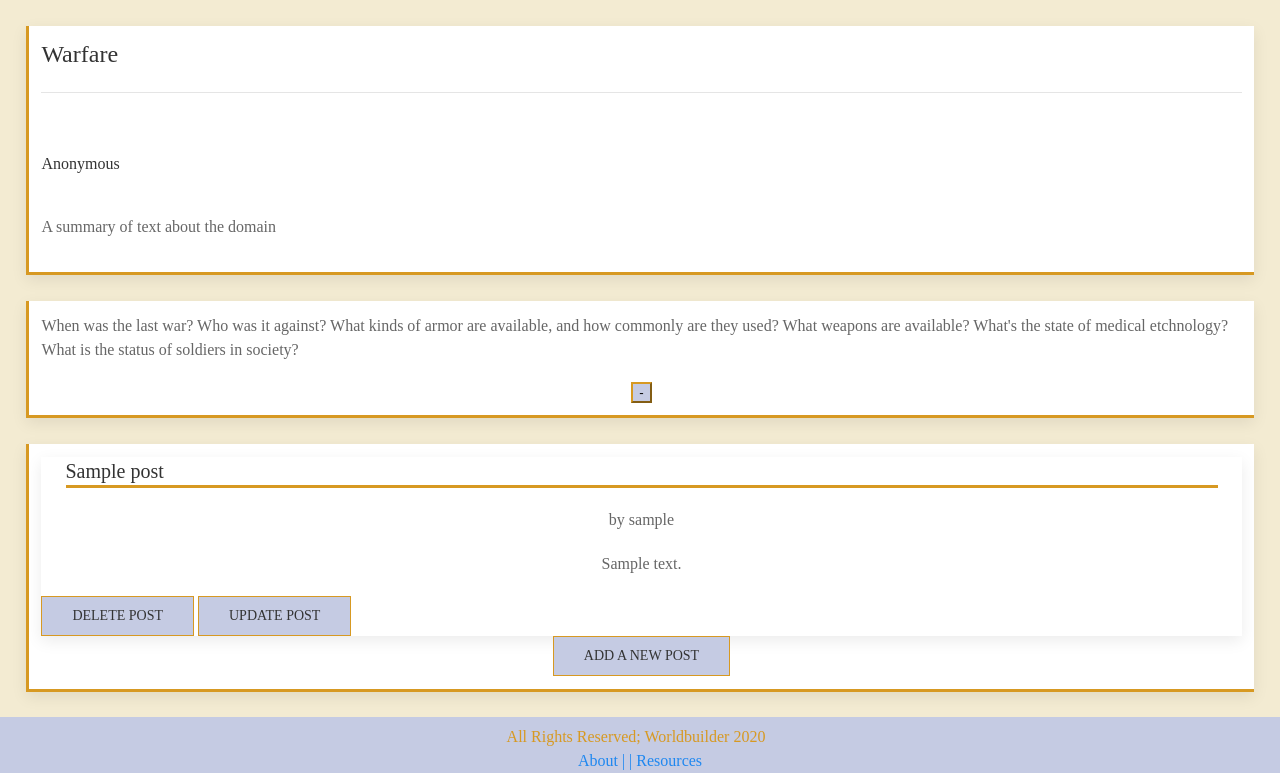
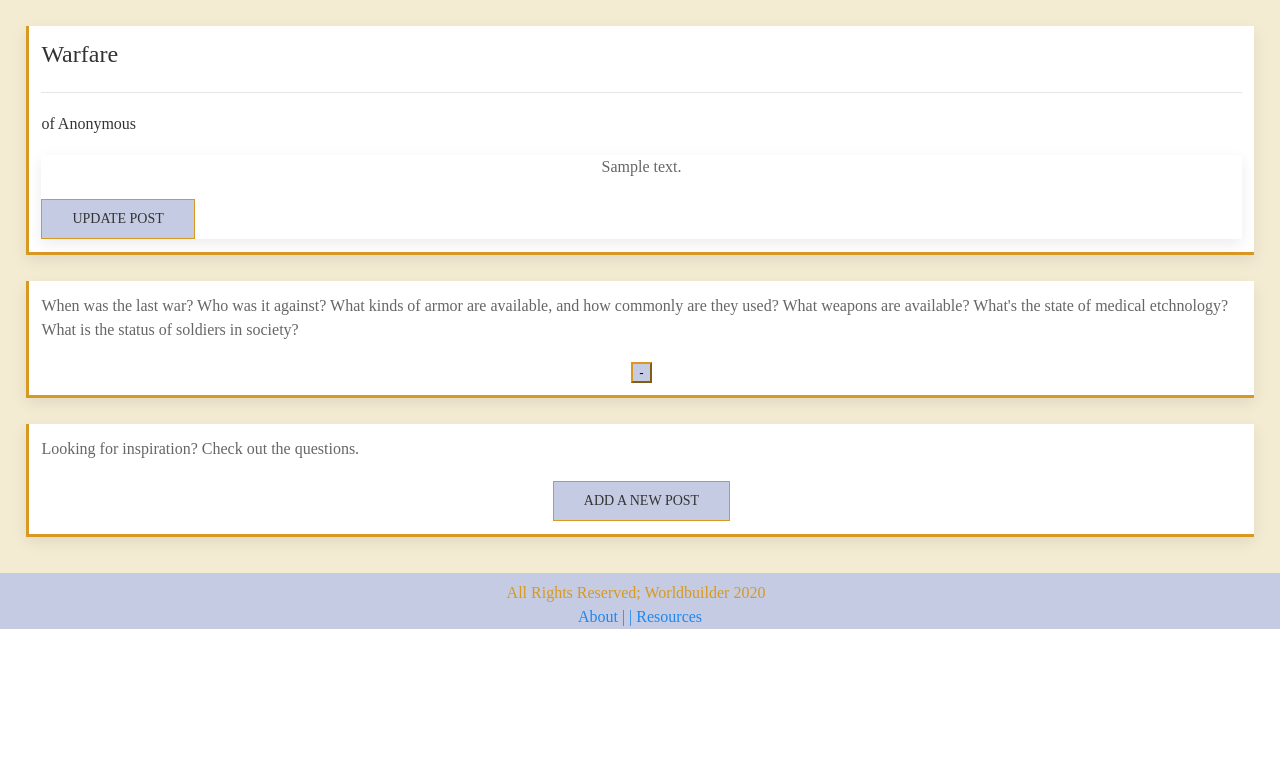
Before and after one commit to mcerritos/worldbuilder, a Django app: page /Anonymous/warfare/ in a window 1280 px wide; the page is wider, and only the part inside the window is pictured. Shown: the part 171-944 px from the top of that part. After the commit the page ends 800 px from the top of that part, so only its background shows below. Run offline with Django 3.2, Linux system fonts and the light colour scheme; a user stored in the database is signed in; data comes from the database, SQL or seed files in the repository; tables that the repository leaves empty hold one stand-in row (values such as "Sample post"); some libraries are stand-ins or nearby versions; some web fonts are replaced.

Commit message:
adds ability to edit summary on all domains

```diff
--- a/axis/static/javascript/main.js
+++ b/axis/static/javascript/main.js
@@ -32,11 +32,31 @@ function setPostId (event) {
     postId = postId.replace('p','');
     document.postUpdateForm.action = `/culture/post/${postId}/update`
     // these functions get the information from the page and load it into the document
-    let formtitle = document.querySelector('#id_title');
+    let formtitle = document.querySelector('#title');
     let formtext = document.querySelector('#updateText');
     formtitle.value = document.querySelector('h4[class*="' + postId +'"]').textContent;
     formtext.value = document.querySelector('p[class*="' + postId +'"]').textContent;
 }
+//// update the summary
+let summaryId;
+let allUpdateSummaryButtons = document.querySelectorAll(".openUpdateSummary");
+allUpdateSummaryButtons.forEach( (ele) => {
+	ele.addEventListener('click', setSummaryId);
+});
+// update route on modal
+function setSummaryId (event) {
+    summaryId = event.target.getAttribute('data-summaryid');
+    console.log(summaryId);
+    document.summaryUpdateForm.action = `/culture/post/${summaryId}/update`
+    // these functions get the information from the page and load it into the document
+    let formtext = document.querySelector('#updateSummaryText');
+    formtext.value = document.querySelector('p[class*="' + summaryId +'"]').textContent;
+}
+
+
+
+
+
 
 // toggle questions
 let questions = document.getElementById('questions')
--- a/axis/templates/domain.html
+++ b/axis/templates/domain.html
@@ -15,7 +15,7 @@
                 <p class=".uk-card-title uk-flex uk-flex-center uk-flex-middle"> by {{ post.author }} </p>
                 <p class="uk-flex uk-flex-center uk-flex-middle p{{post.pk}}">{{ post.text }}</p>
                 {% if user.username == post.author.username %}
-                    <a href="/post/{{post.pk}}/delete" class="buttons uk-button uk-button-default">Delete Post</a>
+                    <a href="/{{domain}}/post/{{post.pk}}/delete" class="buttons uk-button uk-button-default">Delete Post</a>
                     <a uk-toggle="target: #update-post" class="buttons uk-button uk-button-default openUpdatePost"
                      data-postid="{{post.pk}}" >Update Post</a>
                 {% endif %}
@@ -48,8 +48,8 @@
         <div class="uk-modal-dialog uk-modal-body" id="postUpdateDiv">
             <form name="postUpdateForm" action="{% url 'profile'}" method="POST">
             {% csrf_token %}
-                <label for="id_title">Title:</label><br>
-                <input type="text" id="id_title" name="title"><br>
+                <label for="title">Title:</label><br>
+                <input type="text" id="title" name="title"><br>
                 <label for="text">Text:</label><br>
                 <textarea rows="20" cols="30" maxlength="500" id="updateText" name="text"></textarea><br><br>
                 <label for="id_position">Position:</label>
@@ -64,14 +64,24 @@
         </div>
     </div>
 
-        <!-- {% if user.is_authenticated %}
-    <div class=".uk-card uk-card-default card">
-        <h5 class="uk-flex uk-flex-center uk-flex-middle">Questions</h5>
-        {% for question in questions %}
-            <p class="uk-flex uk-flex-center uk-flex-middle"> Description: {{ question.text }}</p>
-        {% endfor %}
+    <div id="update-summary" uk-modal>
+        <div class="uk-modal-dialog uk-modal-body" id="postUpdateDiv">
+            <form name="summaryUpdateForm" action="{% url 'profile'}" method="POST">
+            {% csrf_token %}
+                <label for="title">Title:</label><br>
+                <input type="text" id="title" name="title" value="Summary"><br>
+                <label for="text">Text:</label><br>
+                <textarea rows="20" cols="30" maxlength="500" id="updateSummaryText" name="text"></textarea><br><br>
+                <label for="id_position">Position:</label>
+                <select name="position" id="id_position">
+                    <option value="Sum">Summary</option>
+                    <option value="Shd">Section Header</option>
+                    <option value="Ssc" selected="">Subsection</option>
+                </select>
+            <input type="submit" class="btn buttons" id="updatePostButton">
+            </form>
+            {% if error_message %}<p class="red-text">{{ error_message }}</p>{% endif %}
+        </div>
     </div>
-    {% endif %} -->
-
 
 {% endblock %}
--- a/axis/templates/domains/warfare.html
+++ b/axis/templates/domains/warfare.html
@@ -1,9 +1,16 @@
 {% extends 'domain.html' %}
 {% block specific %}
     <div class=".uk-card uk-card-default card">
-        <h3 id="domainHeader">Warfare</h5> <hr />
-        <h5 id="projectSubtitle">{{current_project.name}}</h5>
-        <p>A summary of text about the domain</p>
+        <h3 id="domainHeader">Warfare</h5>
+        <hr />
+        <h5 class="projectSubtitle">of {{current_project.name}}</h5>
+        {% for summary in summaries %}
+        <div class=".uk-card uk-card-default post {{summary.position}}">
+            <p class="uk-flex uk-flex-center uk-flex-middle p{{summary.pk}}">{{ summary.text }}</p>
+            <a uk-toggle="target: #update-summary" class="buttons uk-button uk-button-default openUpdateSummary"
+                data-summaryid="{{summary.pk}}">Update Post</a>
+        </div>
+        {% endfor %}
     </div>
 
 {% if user.is_authenticated %}
--- a/axis/views.py
+++ b/axis/views.py
@@ -88,53 +88,57 @@ def culture(request, project_name):
 
   post_form = PostForm()
   context = {'questions' : questions, 'posts': posts,
-  'summaries': summaries, 'post_form': post_form, 'current_project': project_id,}
+  'summaries': summaries, 'post_form': post_form, 'current_project': project_id, 'domain': "culture"}
   return render(request, 'domains/culture.html', context )
 
 def government(request, project_name):
   project_id = getCurrentProject(request, project_name)
   gov = Government.objects.get(project=project_id)
   questions = Question.objects.filter(government=gov).all()
-  posts = Post.objects.filter(government=gov).all()
+  summaries = Post.objects.filter(government=gov).filter(position="Sum")
+  posts = Post.objects.filter(government=gov).filter(position="Ssc")
 
   if request.method == 'POST':
     handlePost(request, gov, "government")
 
   post_form = PostForm()
-  context = {'questions' : questions, 'posts': posts, 'post_form': post_form, 'current_project': project_id}
+  context = {'questions' : questions, 'posts': posts, 'summaries': summaries, 'post_form': post_form, 'current_project': project_id, 'domain': "government"}
   return render(request, 'domains/government.html', context)
 
 def history(request, project_name):
   project_id = getCurrentProject(request, project_name)
   hist = History.objects.get(project=project_id)
   questions = Question.objects.filter(history=hist).all()
-  posts = Post.objects.filter(history=hist).all()
+  summaries = Post.objects.filter(history=hist).filter(position="Sum")
+  posts = Post.objects.filter(history=hist).filter(position="Ssc")
 
   if request.method == 'POST':
     handlePost(request, hist, "history")
 
   post_form = PostForm()
-  context = {'questions' : questions, 'posts': posts, 'post_form': post_form, 'current_project': project_id}
+  context = {'questions' : questions, 'posts': posts, 'summaries': summaries, 'post_form': post_form, 'current_project': project_id, 'domain': "history"}
   return render(request, 'domains/history.html', context)
 
 def religion(request, project_name):
   project_id = getCurrentProject(request, project_name)
   r = Religion.objects.get(project=project_id)
   questions = Question.objects.filter(religion=r).all()
-  posts = Post.objects.filter(religion=r).all()
+  summaries = Post.objects.filter(religion=r).filter(position="Sum")
+  posts = Post.objects.filter(religion=r).filter(position="Ssc")
 
   if request.method == 'POST':
     handlePost(request, r, "religion")
 
   post_form = PostForm()
-  context = {'questions' : questions, 'posts': posts, 'post_form': post_form, 'current_project': project_id}
+  context = {'questions' : questions, 'posts': posts,'summaries': summaries, 'post_form': post_form, 'current_project': project_id, 'domain': "religion"}
   return render(request, 'domains/religion.html', context )
 
 def geography(request, project_name):
   project_id = getCurrentProject(request, project_name)
   geo = Geography.objects.get(project=project_id)
   questions = Question.objects.filter(geography=geo).all()
-  posts = Post.objects.filter(geography=geo).all()
+  summaries = Post.objects.filter(geography=geo).filter(position="Sum")
+  posts = Post.objects.filter(geography=geo).filter(position="Ssc")
 
   if request.method == 'POST' and request.FILES:
     data = {'user':request.user,'project': project_id, 'domain': "Geography"}
@@ -150,20 +154,21 @@ def geography(request, project_name):
   post_form = PostForm()
   picture_form = PictureForm(initial={'user':request.user,'project': project_id})
   pictures= Picture.objects.filter(project=project_id).filter(domain="Geography")
-  context = {'questions' : questions, 'posts': posts, 'post_form': post_form, 'current_project': project_id, 'picture_form': picture_form, 'pictures': pictures }
+  context = {'questions' : questions, 'posts': posts, 'summaries': summaries, 'post_form': post_form, 'current_project': project_id, 'picture_form': picture_form, 'pictures': pictures, 'domain': "geography"}
   return render(request, 'domains/geography.html', context)
 
 def warfare(request, project_name):
   project_id = getCurrentProject(request, project_name)
   w = Warfare.objects.get(project=project_id)
   questions = Question.objects.filter(warfare=w).all()
-  posts = Post.objects.filter(warfare=w).all()
+  summaries = Post.objects.filter(warfare=w).filter(position="Sum")
+  posts = Post.objects.filter(warfare=w).filter(position="Ssc")
 
   if request.method == 'POST':
     handlePost(request, w, "warfare")
 
   post_form = PostForm()
-  context = {'questions' : questions, 'posts': posts, 'post_form': post_form, 'current_project': project_id}
+  context = {'questions' : questions, 'posts': posts, 'summaries': summaries, 'post_form': post_form, 'current_project': project_id, 'domain': "warfare"}
   return render(request, 'domains/warfare.html', context )
 
 ################################### auth routes
@@ -202,7 +207,9 @@ def profile(request):
   else:
     project_form = ProjectForm()
 
-  return render(request, 'registration/profile.html', { 'projects': projects, 'project_form': project_form, 'error_message': error_message, 'current_project': project_id, 'pictures':pictures })
+  context= { 'projects': projects, 'project_form': project_form, 'error_message': error_message, 'current_project': project_id, 'pictures':pictures };
+
+  return render(request, 'registration/profile.html', context )
 
 @login_required
 def project_delete(request, project_id):
@@ -231,18 +238,23 @@ def project_update(request, project_id):
 ##################### post delete and update
 
 @login_required
-def post_delete(request, post_id):
+def post_delete(request, domain, post_id):
+  project_id = getCurrentProject(request, "placeholder")
   ## post author is user.request
   this_post = Post.objects.get(id=post_id)
   if (this_post.author == request.user):
     Post.objects.get(id=post_id).delete()
 
-  return redirect('profile')
+  return redirect(domain, project_id)
 
 @login_required
 def post_update(request, domain, post_id):
   project_id = getCurrentProject(request, "placeholder")
   post = Post.objects.get(id=post_id)
+
+  if request.method == 'POST' and post.position == 'Sum':
+    form = PostForm(request.POST, instance=post)
+    print(form)
 
   if request.method == 'POST':
     form = PostForm(request.POST or None, instance=post)
```
Also changed, not shown: axis/templates/domains/culture.html (+11 -8 lines), axis/templates/domains/geography.html (+8 -2 lines), axis/templates/domains/government.html (+8 -2 lines), axis/templates/domains/history.html (+8 -2 lines), axis/templates/domains/religion.html (+8 -2 lines).
